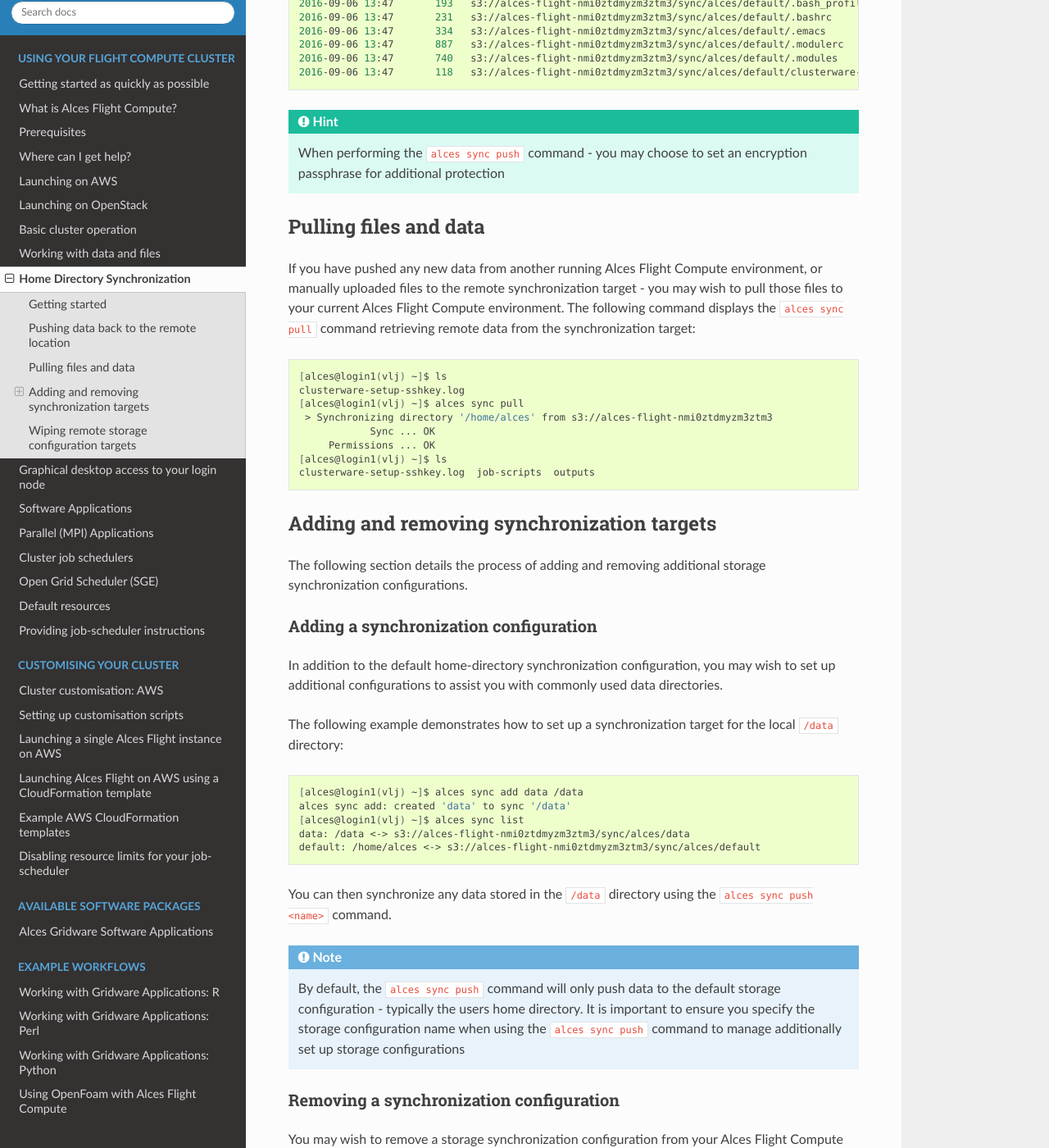
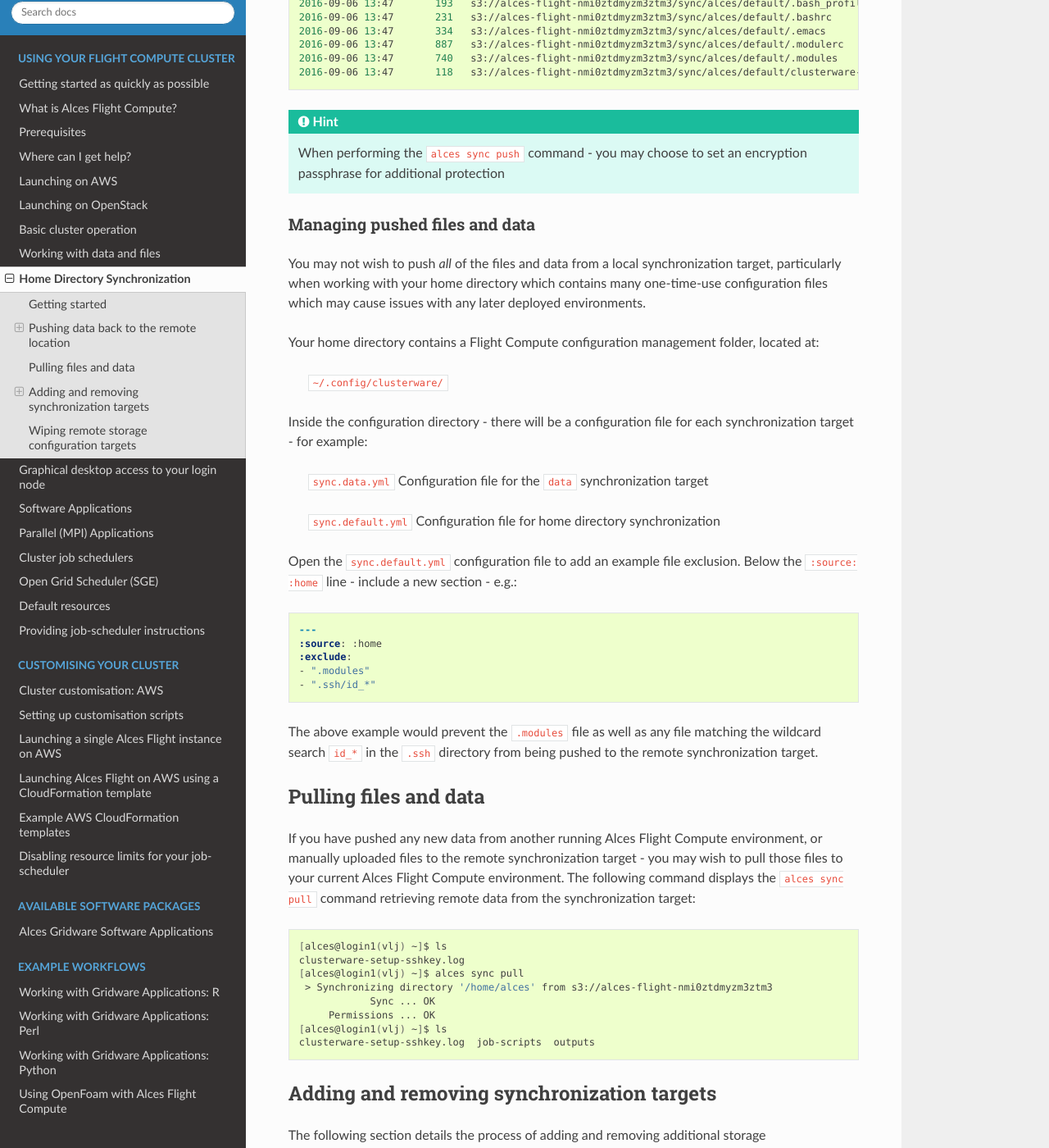
Before and after one commit to alces-software/flight-appliance-docs, a Sphinx documentation site: the page built from docs/source/alces-sync/alces-sync.rst, in a window 1280 px wide and 1400 px high, scrolled down 1462 px. Shown: the whole window at 82% size. Built offline with Sphinx 7.4.7 and the Read the Docs theme 2.0.0, drawn with Linux system fonts in a browser that asks for light colours.

Commit message:
Add section on excluding files and data   - Refs #36

```diff
--- a/docs/source/alces-sync/alces-sync.rst
+++ b/docs/source/alces-sync/alces-sync.rst
@@ -58,6 +58,33 @@
   2016-09-06 13:47       118   s3://alces-flight-nmi0ztdmyzm3ztm3/sync/alces/default/clusterware-setup-sshkey.log
 
 .. hint:: When performing the ``alces sync push`` command - you may choose to set an encryption passphrase for additional protection
+
+Managing pushed files and data
+~~~~~~~~~~~~~~~~~~~~~~~~~~~~~~
+
+You may not wish to push *all* of the files and data from a local synchronization target, particularly when working with your home directory which contains many one-time-use configuration files which may cause issues with any later deployed environments.
+
+Your home directory contains a Flight Compute configuration management folder, located at:
+
+    ``~/.config/clusterware/``
+
+Inside the configuration directory - there will be a configuration file for each synchronization target - for example:
+
+    ``sync.data.yml``       Configuration file for the ``data`` synchronization target
+
+    ``sync.default.yml``    Configuration file for home directory synchronization
+
+Open the ``sync.default.yml`` configuration file to add an example file exclusion. Below the ``:source: :home`` line - include a new section - e.g.:
+
+.. code:: yaml
+
+  ---
+  :source: :home
+  :exclude:
+  - ".modules"
+  - ".ssh/id_*"
+
+The above example would prevent the ``.modules`` file as well as any file matching the wildcard search ``id_*`` in the ``.ssh`` directory from being pushed to the remote synchronization target.
 
 Pulling files and data
 ----------------------
```
